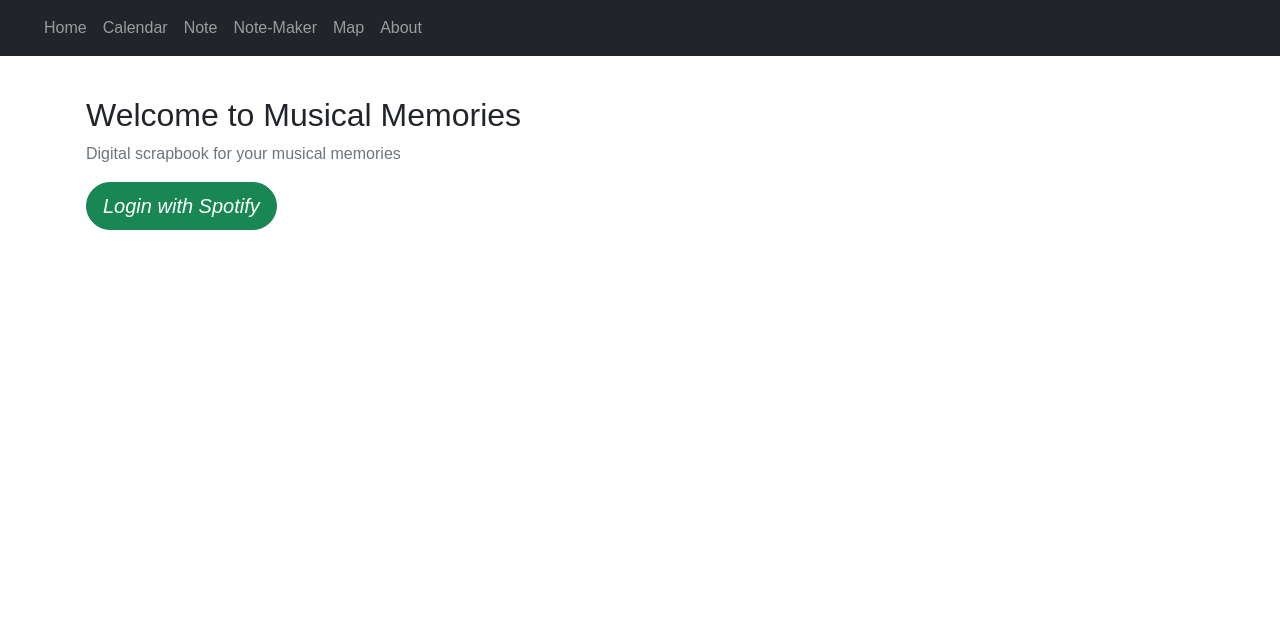
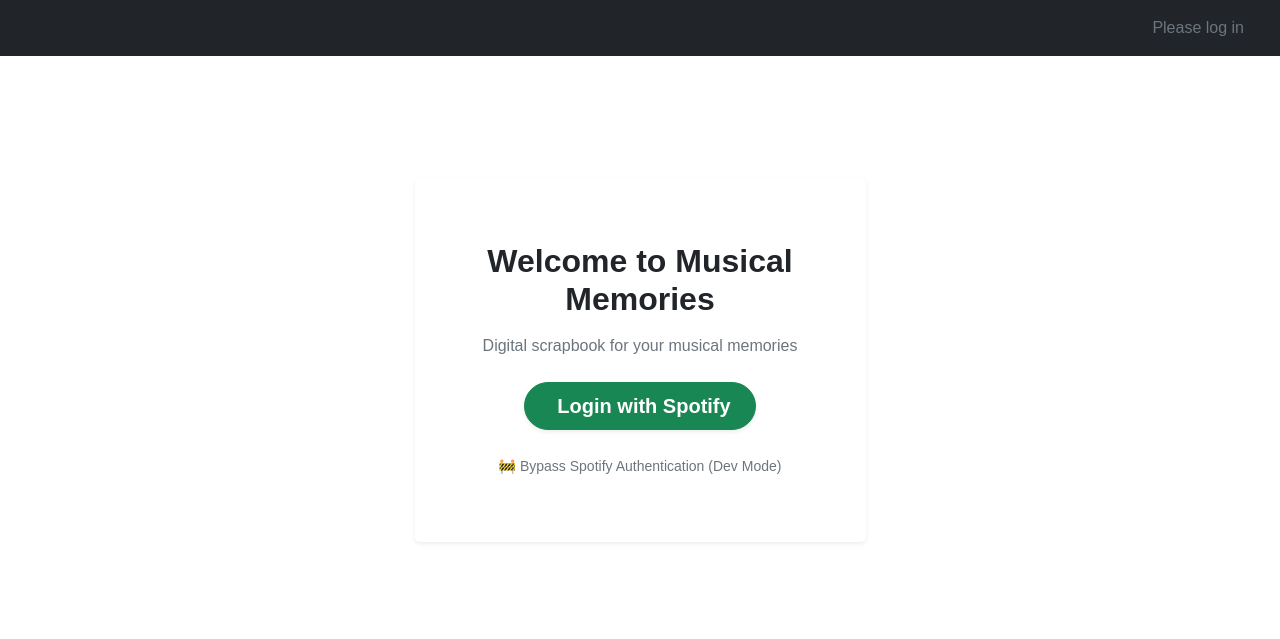
Before and after one commit to zakmuk00/Musical-Memories, a Flask app: page / in a window 1280 px wide. Shown: the top 639 px of the page. Run offline with Flask 3, Linux system fonts and the light colour scheme.

Commit message:
feat:add forced authentication flow and fix calendar button date url

```diff
--- a/app.py
+++ b/app.py
@@ -3,6 +3,7 @@ from flask import Flask, render_template, url_for, redirect, request, session, j
 from datetime import datetime, date
 from forms.noteMakerForm import NoteMakerForm
 from werkzeug.utils import secure_filename
+from functools import wraps
 
 from models import Entry, get_all_by_user, add_entry
 from database import db
@@ -22,6 +23,23 @@ os.makedirs(UPLOAD_FOLDER, exist_ok=True)
 
 app.config['SQLALCHEMY_DATABASE_URI'] = 'sqlite:///models.db'
 db.init_app(app)
+
+def login_required(f):
+    @wraps(f)
+    def decorated_function(*args, **kwargs):
+        if "user_id" not in session:
+            # If not logged in, boot them to the login screen
+            return redirect(url_for("home"))
+        return f(*args, **kwargs)
+    return decorated_function
+
+@app.route("/login/dev-bypass")
+def dev_bypass():
+    # Force a mock user into the session
+    session["user_id"] = "dev_test_user_123"
+
+    # Send them straight into the protected app area
+    return redirect(url_for("calendar"))
 
 
 
@@ -57,17 +75,25 @@ def spotify_callback():
 
     return redirect("/calendar")
 
+@app.route("/logout")
+def logout():
+    session.clear()
+    return redirect(url_for("home"))
 
+# Protected App Routes
 
 @app.route("/about")
+@login_required
 def about():
     return render_template('about.html', subtitle='About Page', text='This is the about page')
 
 @app.route("/calendar")
+@login_required
 def calendar():
     return render_template('calendar.html', subtitle='Calendar Page', text='This is the calendar page')
 
 @app.route("/note")
+@login_required
 def note():
     chosen_date = request.args.get('date')
     if not chosen_date:
@@ -84,6 +110,7 @@ def note():
     return render_template('note.html', subtitle='Note page', text='This is the note page', note=note_data, date = chosen_date)
 
 @app.route("/noteMaker", methods=["GET", "POST"])
+@login_required
 def noteMaker():
     form = NoteMakerForm()
 
@@ -132,12 +159,14 @@ def noteMaker():
     return render_template('noteMaker.html', subtitle='Note-Maker page', text='This is the note-maker page', form=form)
 
 @app.route("/map")
+@login_required
 def map():
     return render_template('map.html', subtitle='Map page', text='This is the map page')
 
 @app.route("/entries/locations")
+@login_required
 def entry_locations():
-    user_id = "user1"
+    user_id = "user1" #maybe change to session["user_id"]
     entries = get_all_by_user(user_id)
 
     data = [
--- a/templates/home.html
+++ b/templates/home.html
@@ -3,16 +3,25 @@
 {% block title %}Login{% endblock %}
 
 {% block content %}
-<div class="row justify-content-center">
-    <div class="card-body">
-        <h2 class="card-title"> Welcome to Musical Memories</h2>
-        <p class="text-muted">Digital scrapbook for your musical memories</p>
+<div class="row justify-content-center align-items-center" style="min-height: 70vh;">
+    <div class="col-md-6 col-lg-5 text-center">
+        <div class="card shadow-sm p-5 border-0 rounded-3">
+            <div class="card-body">
+                <h2 class="card-title fw-bold mb-3">Welcome to Musical Memories</h2>
+                <p class="text-muted mb-4">Digital scrapbook for your musical memories</p>
 
-        <a href="/proxy/5000/login/spotify" class="btn btn-success btn-lg rounded-pill">
-            <i>Login with Spotify</i>
-        </a>
+                <a href="/proxy/5000/login/spotify" class="btn btn-success btn-lg rounded-pill px-4 py-2 fw-bold shadow-sm">
+                    <i class="fab fa-spotify me-2"></i> Login with Spotify
+                </a>
+
+                <div class="mt-4">
+                    <a href="/proxy/5000/login/dev-bypass" class="text-muted small text-decoration-none">
+                        🚧 Bypass Spotify Authentication (Dev Mode)
+                    </a>
+                </div>
+
+            </div>
+        </div>
     </div>
-
-
 </div>
 {% endblock content %}
--- a/templates/layout.html
+++ b/templates/layout.html
@@ -23,12 +23,21 @@
 
             <div class="collapse navbar-collapse" id="navbarNav">
                 <div class="navbar-nav me-auto text-start">
-                    <a class="nav-link" href="/proxy/5000/">Home</a> <!--Add in /home or just / when moved to production-->
-                    <a class="nav-link" href="/proxy/5000/calendar">Calendar</a>
-                    <a class="nav-link" href="/proxy/5000/note">Note</a> <!--TEMP FOR TESTING DELETE THIS WHEN PUSHING-->
-                    <a class="nav-link" href="/proxy/5000/noteMaker">Note-Maker</a> <!--TEMP FOR TESTING DELETE THIS WHEN PUSHING-->
-                    <a class="nav-link" href="/proxy/5000/map">Map</a>
-                    <a class="nav-link" href="/proxy/5000/about">About</a>
+                    {% if session.user_id %}
+                        <a class="nav-link" href="/proxy/5000/">Home</a> <!--Add in /home or just / when moved to production-->
+                        <a class="nav-link" href="/proxy/5000/calendar">Calendar</a>
+                        <!--<a class="nav-link" href="/proxy/5000/note">Note</a> TEMP FOR TESTING DELETE THIS WHEN PUSHING-->
+                        <!--<a class="nav-link" href="/proxy/5000/noteMaker">Note-Maker</a> TEMP FOR TESTING DELETE THIS WHEN PUSHING-->
+                        <a class="nav-link" href="/proxy/5000/map">Map</a>
+                        <a class="nav-link" href="/proxy/5000/about">About</a>
+                    {% endif %}
+                </div>
+                <div class="navbar-nav ms-auto">
+                    {% if session.user_id %}
+                        <a class="btn btn-outline-light rounded-pill" href="/proxy/5000/logout">Logout</a>
+                    {% else %}
+                        <span class="navbar-text text-muted">Please log in</span>
+                    {% endif %}
                 </div>
             </div>
         </div>
--- a/templates/noteMaker.html
+++ b/templates/noteMaker.html
@@ -30,6 +30,7 @@
 
                 <form action="" method="POST" enctype="multipart/form-data">
                     {{ form.hidden_tag() }}
+                    {{ form.date_created() if form.date_created else '' }}
                     <!-- Song Section-->
                     <div class="mb-4">
                         <div class="input-group">
```
Also changed, not shown: templates/calendar.html (+8 -1 lines).
